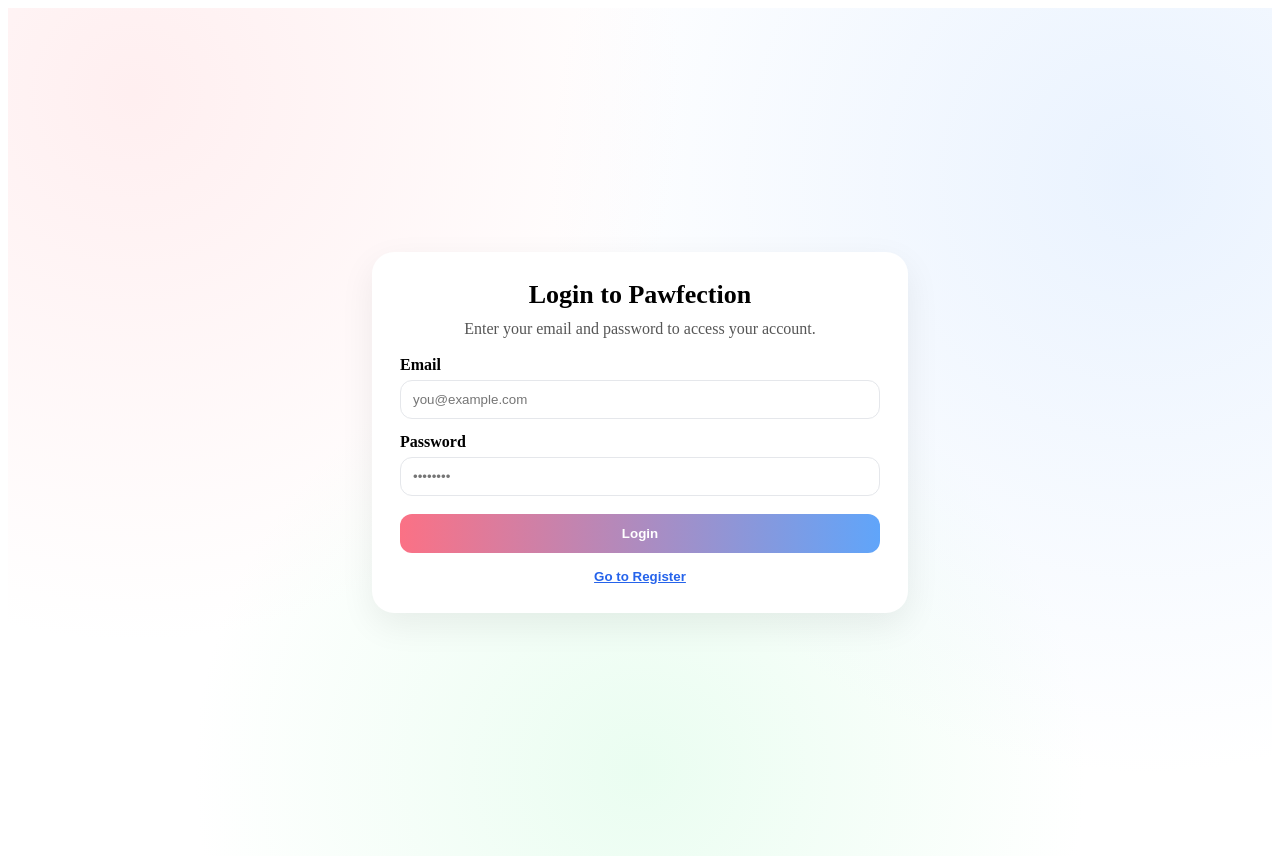
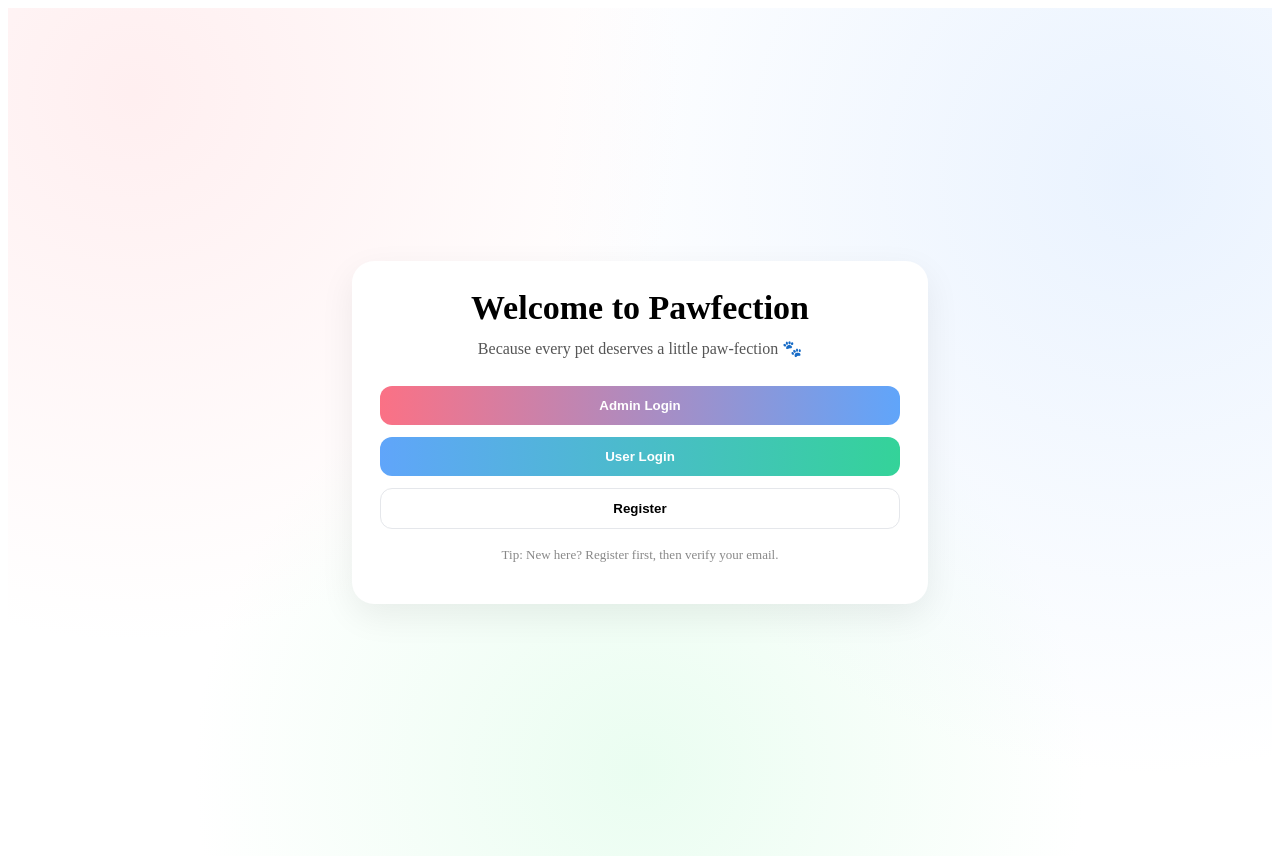
Before and after one commit to TUDublinBlanchBusinessIT/final-year-project-Jiyoungjinchoi, a React app in the folder frontend/: page / in a window 1280 px wide. Before the commit this address led to /login. Built offline with nearby package versions, Linux system fonts and the light colour scheme; the HTML template or start-up script is replaced by a standard one.

Commit message:
Add landing page with navigation to login and register

```diff
--- a/frontend/src/App.jsx
+++ b/frontend/src/App.jsx
@@ -1,5 +1,6 @@
 import { BrowserRouter as Router, Routes, Route, Navigate } from "react-router-dom";
 
+import LandingPage from "./pages/LandingPage";
 import Register from "./pages/Register";
 import Login from "./pages/Login";
 import VerifyEmail from "./pages/VerifyEmail";
@@ -9,8 +10,8 @@
   return (
     <Router>
       <Routes>
-        {/* Default route */}
-        <Route path="/" element={<Navigate to="/login" />} />
+        {/* Landing Page (NEW DEFAULT PAGE) */}
+        <Route path="/" element={<LandingPage />} />
 
         {/* Auth routes */}
         <Route path="/register" element={<Register />} />
@@ -21,7 +22,7 @@
         <Route path="/dashboard" element={<Dashboard />} />
 
         {/* Catch-all */}
-        <Route path="*" element={<Navigate to="/login" />} />
+        <Route path="*" element={<Navigate to="/" />} />
       </Routes>
     </Router>
   );
--- /dev/null
+++ b/frontend/src/pages/LandingPage.jsx
@@ -0,0 +1,90 @@
+import { useNavigate } from "react-router-dom";
+
+export default function LandingPage() {
+  const navigate = useNavigate();
+
+  return (
+    <div
+      style={{
+        minHeight: "100vh",
+        display: "grid",
+        placeItems: "center",
+        padding: 24,
+        background:
+          "radial-gradient(circle at 10% 10%, rgba(255,228,230,.6), transparent 40%)," +
+          "radial-gradient(circle at 90% 20%, rgba(219,234,254,.6), transparent 45%)," +
+          "radial-gradient(circle at 50% 90%, rgba(220,252,231,.6), transparent 45%)",
+      }}
+    >
+      <div
+        style={{
+          width: "100%",
+          maxWidth: 520,
+          background: "#fff",
+          borderRadius: 22,
+          padding: 28,
+          boxShadow: "0 12px 35px rgba(0,0,0,.07)",
+          textAlign: "center",
+        }}
+      >
+        <h1 style={{ fontSize: 34, margin: 0, fontWeight: 900 }}>
+          Welcome to Pawfection
+        </h1>
+
+        <p style={{ marginTop: 12, color: "#555", fontSize: 16 }}>
+          Because every pet deserves a little paw-fection 🐾
+        </p>
+
+        <div style={{ marginTop: 28, display: "grid", gap: 12 }}>
+          <button
+            onClick={() => navigate("/login")}
+            style={{
+              padding: "12px 18px",
+              borderRadius: 12,
+              border: "none",
+              fontWeight: 800,
+              color: "#fff",
+              cursor: "pointer",
+              background: "linear-gradient(90deg,#fb7185,#60a5fa)",
+            }}
+          >
+            Admin Login
+          </button>
+
+          <button
+            onClick={() => navigate("/login")}
+            style={{
+              padding: "12px 18px",
+              borderRadius: 12,
+              border: "none",
+              fontWeight: 800,
+              color: "#fff",
+              cursor: "pointer",
+              background: "linear-gradient(90deg,#60a5fa,#34d399)",
+            }}
+          >
+            User Login
+          </button>
+
+          <button
+            onClick={() => navigate("/register")}
+            style={{
+              padding: "12px 18px",
+              borderRadius: 12,
+              border: "1px solid #e5e7eb",
+              fontWeight: 800,
+              cursor: "pointer",
+              background: "#fff",
+            }}
+          >
+            Register
+          </button>
+        </div>
+
+        <p style={{ marginTop: 18, color: "#888", fontSize: 13 }}>
+          Tip: New here? Register first, then verify your email.
+        </p>
+      </div>
+    </div>
+  );
+}
```
